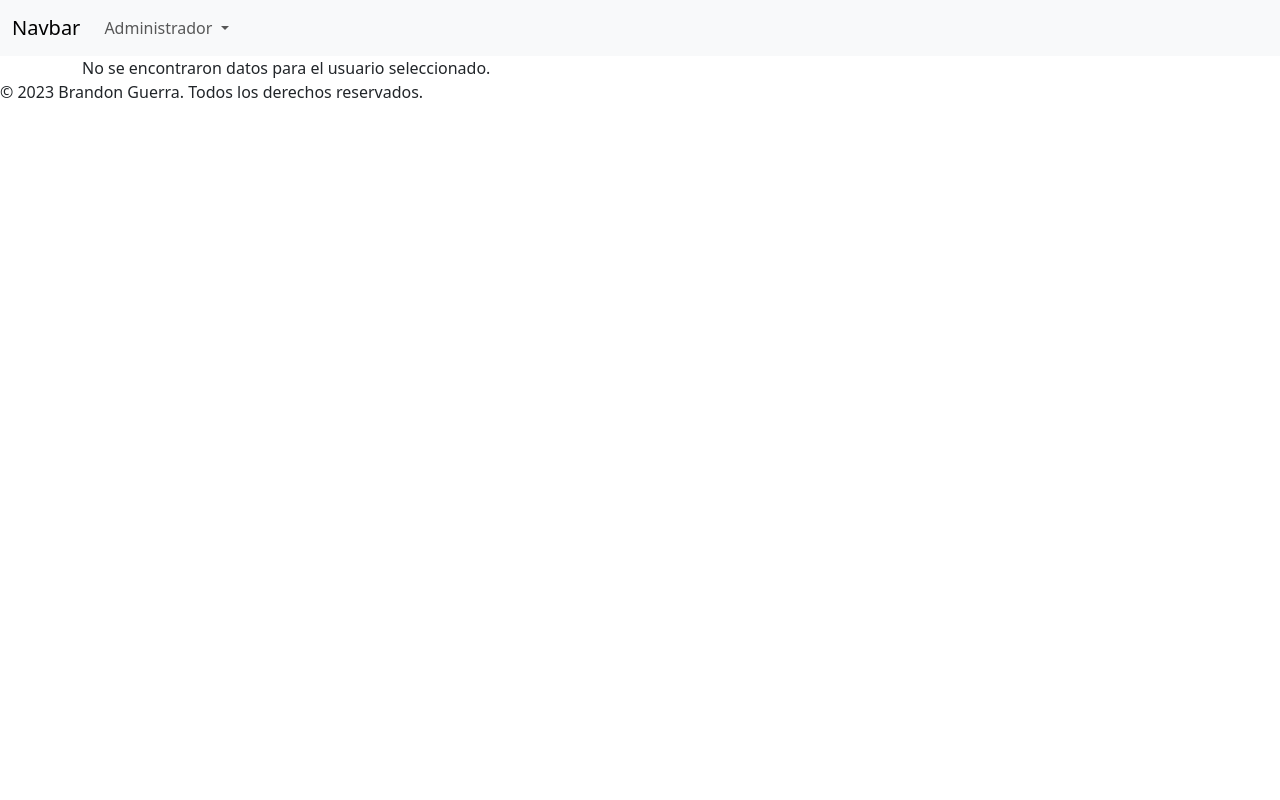
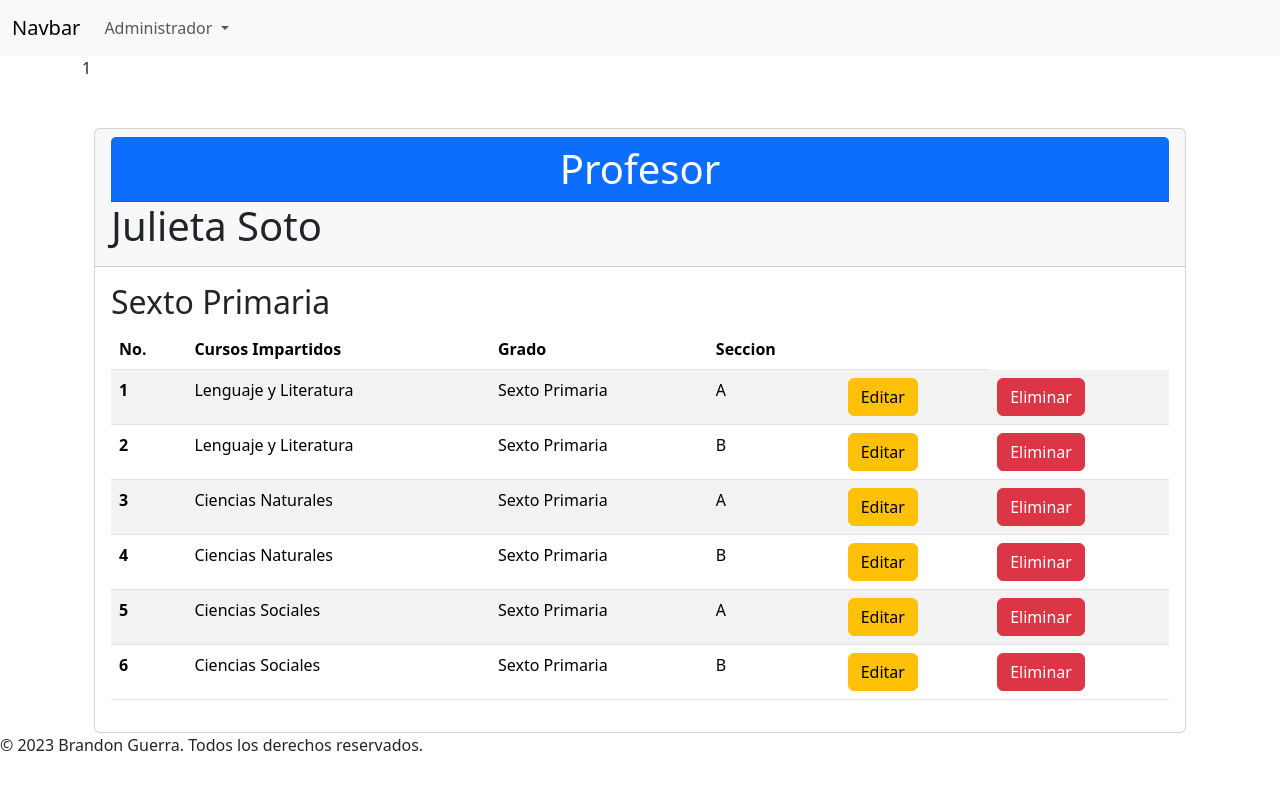
Before and after one commit to brandonherrera17143/AAT1, a PHP site: page /index.php?action=informacionUsuario&idUser=1976 in a window 1280 px wide. Run offline with PHP 8.4, Linux system fonts and the light colour scheme; data comes from the database, SQL or seed files in the repository; some libraries are stand-ins or nearby versions.

Commit message:
Opciones administrador Usuarios

```diff
--- a/controller/usuarios/UsuariosController.php
+++ b/controller/usuarios/UsuariosController.php
@@ -3,6 +3,7 @@
 namespace controller\usuarios;
 
 use model\db\Usuarios;
+use model\db\Profesor;
 
 require_once("helpers/helpers.php");
 
@@ -59,24 +60,35 @@ class UsuariosController
 
     public function seleccionarUsuarioCompletaInfo()
     {
-        // Verificar si se proporcionó un ID de usuario en la URL
         if (isset($_GET['idUser'])) {
             $id = $_GET['idUser'];
 
-            // Llamar al modelo para obtener la información del usuario
-            $respuesta = Usuarios::informacionUsuarioCompletaModel($id);
+            $obtenerRolUsuario = Usuarios::seleccionarUsuarioModel($id);
+            $rol = $obtenerRolUsuario['id_rol'];
+            echo $rol;
+            if ($rol == 1) {
+                $respuesta = Profesor::mostrarProfesoresCursosGradoModel($id);
+            } else if ($rol == 3) {
+                $respuesta = Usuarios::informacionUsuarioCompletaModel($id);
+            } else {
+                $respuesta = null;
+            }
+            //echo '<pre>';
+            //var_dump($respuesta);
+            //echo '</pre>';
+            //foreach ($respuesta as $rol) {
+            //   $rol['nombre_rol'];
+            //  break;
+            // }
+            if ($respuesta) {
 
-            // Verificar si se obtuvo una respuesta válida del modelo
-            if ($respuesta) {
-                // Devolver la respuesta para usarla en la vista
                 return $respuesta;
             } else {
-                // No se encontraron datos para el usuario con ese ID
-                return null; // O mostrar un mensaje de error
+                return null;
             }
         } else {
-            // No se proporcionó un ID de usuario válido en la URL
-            return null; // O mostrar un mensaje de error
+
+            return null;
         }
     }
 
--- /dev/null
+++ b/model/db/Profesor.php
@@ -0,0 +1,28 @@
+<?php
+
+namespace model\db;
+
+use model\db\ConexionDB;
+
+class Profesor
+{
+    public static function mostrarProfesoresCursosGradoModel($id)
+    {
+        try {
+            $stmt = ConexionDB::conectar()->prepare("SELECT usuarios.nombre_us, usuarios.apellido_us, rol.nombre_rol, cursos.nombre_curso, grado.nombre_grado, seccion.nombre_seccion
+            FROM usuarios
+            INNER JOIN rol ON usuarios.id_rol = rol.id_rol
+            INNER JOIN detalle_curso_usuario_profesor ON usuarios.id_usuario = detalle_curso_usuario_profesor.id_usuario
+            INNER JOIN cursos ON detalle_curso_usuario_profesor.id_curso = cursos.id_curso
+            INNER JOIN detalle_grado_cursos ON detalle_curso_usuario_profesor.id_detalle_curso_usuario_profesor = detalle_grado_cursos.id_detalle_curso_usuario_profesor
+            INNER JOIN grado ON detalle_grado_cursos.id_grado = grado.id_grado
+            inner JOIN seccion ON grado.id_seccion = seccion.id_seccion
+            WHERE usuarios.id_usuario = :id;");
+            $stmt->bindParam(":id", $id, \PDO::PARAM_INT);
+            $stmt->execute();
+            return $stmt->fetchAll();
+        } catch (\PDOException $e) {
+            echo $e->getMessage();
+        }
+    }
+}
--- a/model/db/Usuarios.php
+++ b/model/db/Usuarios.php
@@ -36,7 +36,7 @@ class Usuarios
 
     public static function seleccionarUsuarioModel($id)
     {
-        $stmt = ConexionDB::conectar()->prepare("select usuarios.id_usuario, usuarios.DPI, usuarios.nombre_us, usuarios.apellido_us, usuarios.telefono_us, rol.nombre_rol, usuarios.usuario
+        $stmt = ConexionDB::conectar()->prepare("select usuarios.id_usuario, usuarios.DPI, usuarios.nombre_us, usuarios.apellido_us, usuarios.telefono_us,usuarios.id_rol, rol.nombre_rol, usuarios.usuario
         from usuarios
         inner join  rol on usuarios.id_rol = rol.id_rol where usuarios.id_usuario = :id;");
         $stmt->bindParam(":id", $id, \PDO::PARAM_INT);
@@ -72,17 +72,18 @@ class Usuarios
     public static function informacionUsuarioCompletaModel($id)
     {
         try {
-            $stmt = ConexionDB::conectar()->prepare("select usuarios.nombre_us, grado.nombre_grado, cursos.nombre_curso
-            from detalle_grado_usuario_estudiante
-            inner join usuarios on detalle_grado_usuario_estudiante.id_usuario = usuarios.id_usuario
-            inner join grado on detalle_grado_usuario_estudiante.id_grado = grado.id_grado
-            inner join detalle_grado_cursos on detalle_grado_usuario_estudiante.id_grado = detalle_grado_cursos.id_grado
-            inner join detalle_curso_usuario_profesor on detalle_grado_cursos.id_detalle_curso_usuario_profesor = detalle_curso_usuario_profesor.id_detalle_curso_usuario_profesor
-            inner join cursos on detalle_curso_usuario_profesor.id_curso = cursos.id_curso
-            where detalle_grado_usuario_estudiante.id_usuario = :id;");
+            $stmt = ConexionDB::conectar()->prepare("SELECT rol.nombre_rol, usuarios.nombre_us , usuarios.apellido_us, grado.nombre_grado, cursos.nombre_curso
+            FROM detalle_grado_usuario_estudiante
+            INNER JOIN usuarios ON detalle_grado_usuario_estudiante.id_usuario = usuarios.id_usuario
+            INNER JOIN rol ON usuarios.id_rol = rol.id_rol
+            INNER JOIN grado ON detalle_grado_usuario_estudiante.id_grado = grado.id_grado
+            LEFT JOIN detalle_grado_cursos ON detalle_grado_usuario_estudiante.id_grado = detalle_grado_cursos.id_grado
+            LEFT JOIN detalle_curso_usuario_profesor ON detalle_grado_cursos.id_detalle_curso_usuario_profesor = detalle_curso_usuario_profesor.id_detalle_curso_usuario_profesor
+            LEFT JOIN cursos ON detalle_curso_usuario_profesor.id_curso = cursos.id_curso
+            WHERE usuarios.id_usuario = :id;");
             $stmt->bindParam(":id", $id, \PDO::PARAM_INT);
             $stmt->execute();
-            return $stmt->fetch();
+            return $stmt->fetchAll();
         } catch (\PDOException $e) {
             echo $e->getMessage();
         }
--- a/views/pages/admin/usuarios/informacionUsuario.php
+++ b/views/pages/admin/usuarios/informacionUsuario.php
@@ -4,11 +4,120 @@ use controller\usuarios\UsuariosController;
 
 $usuarioSeleccionado = new UsuariosController();
 $respuesta = $usuarioSeleccionado->seleccionarUsuarioCompletaInfo();
+foreach ($respuesta as $rol) {
+    $rol['nombre_rol'];
+    break;
+}
+?>
 
-if ($respuesta) {
-    echo 'Nombre: ' . $respuesta['nombre_us'];
-    echo 'Grado: ' . $respuesta['nombre_grado'];
-    // ... Mostrar otros datos
-} else {
-    echo 'No se encontraron datos para el usuario seleccionado.';
-}
+<div class="container mt-5">
+    <div class="card">
+        <?php
+        if ($rol['nombre_rol'] === 'Estudiante') : ?>
+            <div class="card-header">
+                <h1 class="card-header text-center bg-primary text-white">
+                    <?php foreach ($respuesta as $rol) {
+                        echo $rol['nombre_rol'];
+                        break;
+                    } ?>
+                </h1>
+
+                <h1 class="card-title"><?php foreach ($respuesta as $nombre) {
+                                            echo $nombre['nombre_us'] . ' ' . $nombre['apellido_us'];
+                                            break;
+                                        } ?></h1>
+            </div>
+            <div class="card-body">
+                <h2><?php foreach ($respuesta as $grado) {
+                        echo $grado['nombre_grado'];
+                        break;
+                    } ?></h2>
+
+                <table class="table table-hover table-striped">
+                    <thead>
+                        <tr>
+                            <th scope="col">No.</th>
+                            <th scope="col">Cursos</th>
+                            <th scope="col"></th>
+                            <th scope="col"></th>
+                        </tr>
+                    </thead>
+                    <tbody>
+                        <?php foreach ($respuesta as $row => $item) : ?>
+                            <tr>
+                                <th scope="row"><?= $row + 1 ?></th>
+                                <td><?= $item["nombre_curso"] ?></td>
+                                <td>
+                                    <a href="index.php?action=ejemplo&idEjemplo=<?= $item["nombre_us"] ?>" class="btn btn-warning">Editar</a>
+                                </td>
+                                <td>
+                                    <a href="index.php?action=ejemplo&idEjemplo=<?= $item["nombre_us"] ?>" class="btn btn-danger">Eliminar</a>
+                                </td>
+                            </tr>
+                        <?php endforeach; ?>
+                    </tbody>
+                </table>
+            </div>
+
+        <?php elseif ($rol['nombre_rol'] === 'Profesor') : ?>
+
+            <div class="card-header">
+                <h1 class="card-header text-center bg-primary text-white">
+                    <?php foreach ($respuesta as $rol) {
+                        echo $rol['nombre_rol'];
+                        break;
+                    } ?>
+                </h1>
+
+                <h1 class="card-title"><?php foreach ($respuesta as $nombre) {
+                                            echo $nombre['nombre_us'] . ' ' . $nombre['apellido_us'];
+                                            break;
+                                        } ?></h1>
+            </div>
+            <div class="card-body">
+                <h2><?php foreach ($respuesta as $grado) {
+                        echo $grado['nombre_grado'];
+                        break;
+                    } ?></h2>
+
+                <table class="table table-hover table-striped">
+                    <thead>
+                        <tr>
+                            <th scope="col">No.</th>
+                            <th scope="col">Cursos Impartidos</th>
+                            <th scope="col">Grado</th>
+                            <th scope="col">Seccion</th>
+                            <th scope="col"></th>
+                        </tr>
+                    </thead>
+                    <tbody>
+                        <?php foreach ($respuesta as $row => $item) : ?>
+                            <tr>
+                                <th scope="row"><?= $row + 1 ?></th>
+                                <td><?= $item["nombre_curso"] ?></td>
+                                <td><?= $item["nombre_grado"] ?></td>
+                                <td><?= $item["nombre_seccion"] ?></td>
+                                <td>
+                                    <a href="index.php?action=ejemplo&idEjemplo=<?= $item["nombre_us"] ?>" class="btn btn-warning">Editar</a>
+                                </td>
+                                <td>
+                                    <a href="index.php?action=ejemplo&idEjemplo=<?= $item["nombre_us"] ?>" class="btn btn-danger">Eliminar</a>
+                                </td>
+                            </tr>
+                        <?php endforeach; ?>
+                    </tbody>
+                </table>
+            </div>
+
+        <?php else : ?>
+            <!-- Manejo de otros roles o errores -->
+            <div class="card-header">
+                <h1 class="card-header text-center bg-secondary text-white">Otro Rol</h1>
+                <h1 class="card-title">Usuario sin rol definido</h1>
+            </div>
+            <div class="card-body">
+                <p>No se encontró un rol específico para este usuario.</p>
+            </div>
+        <?php endif; ?>
+    </div>
+</div>
```
Also changed, not shown: views/pages/admin/usuarios/mostrarUsuarios.php (indentation only).
